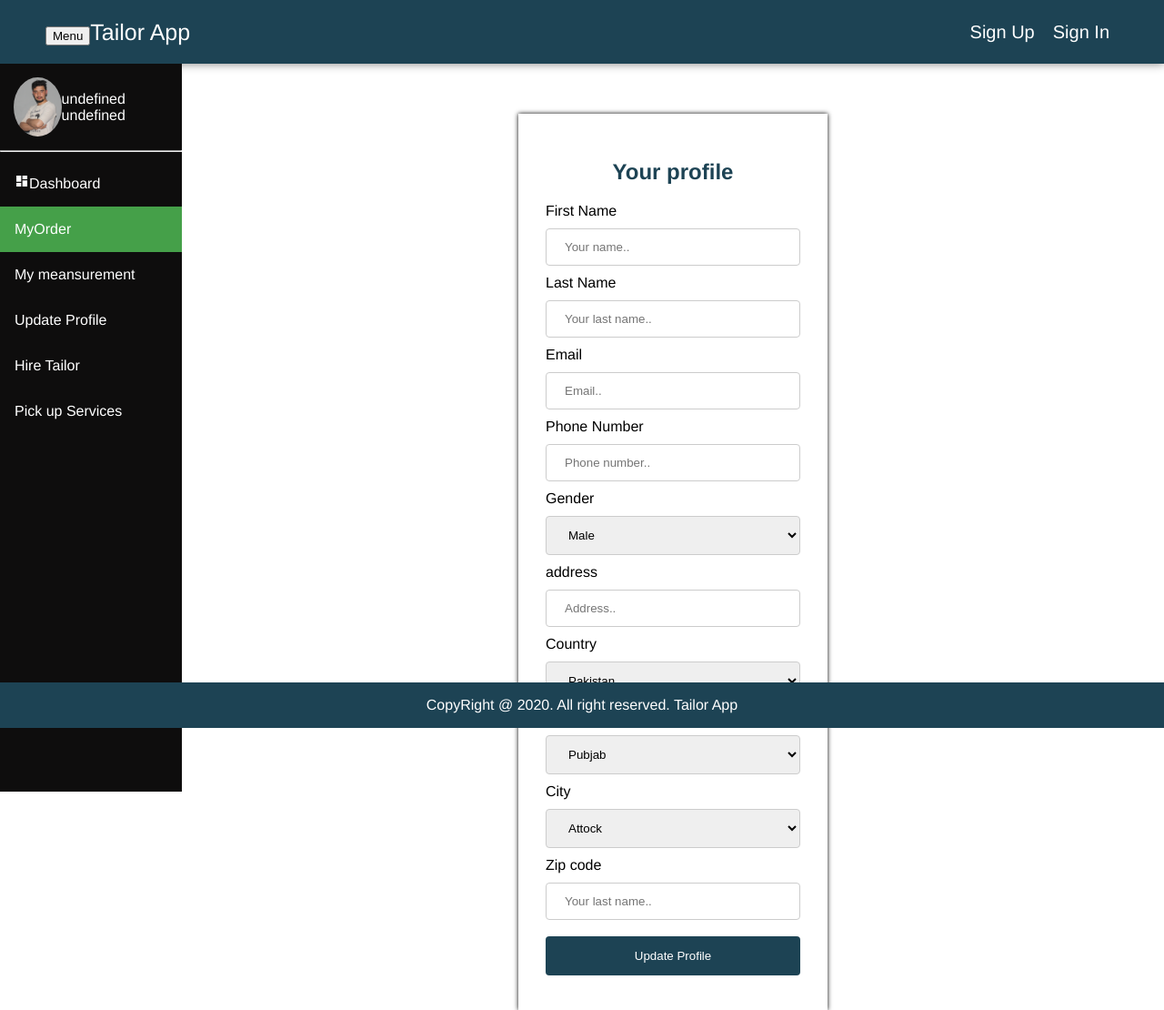
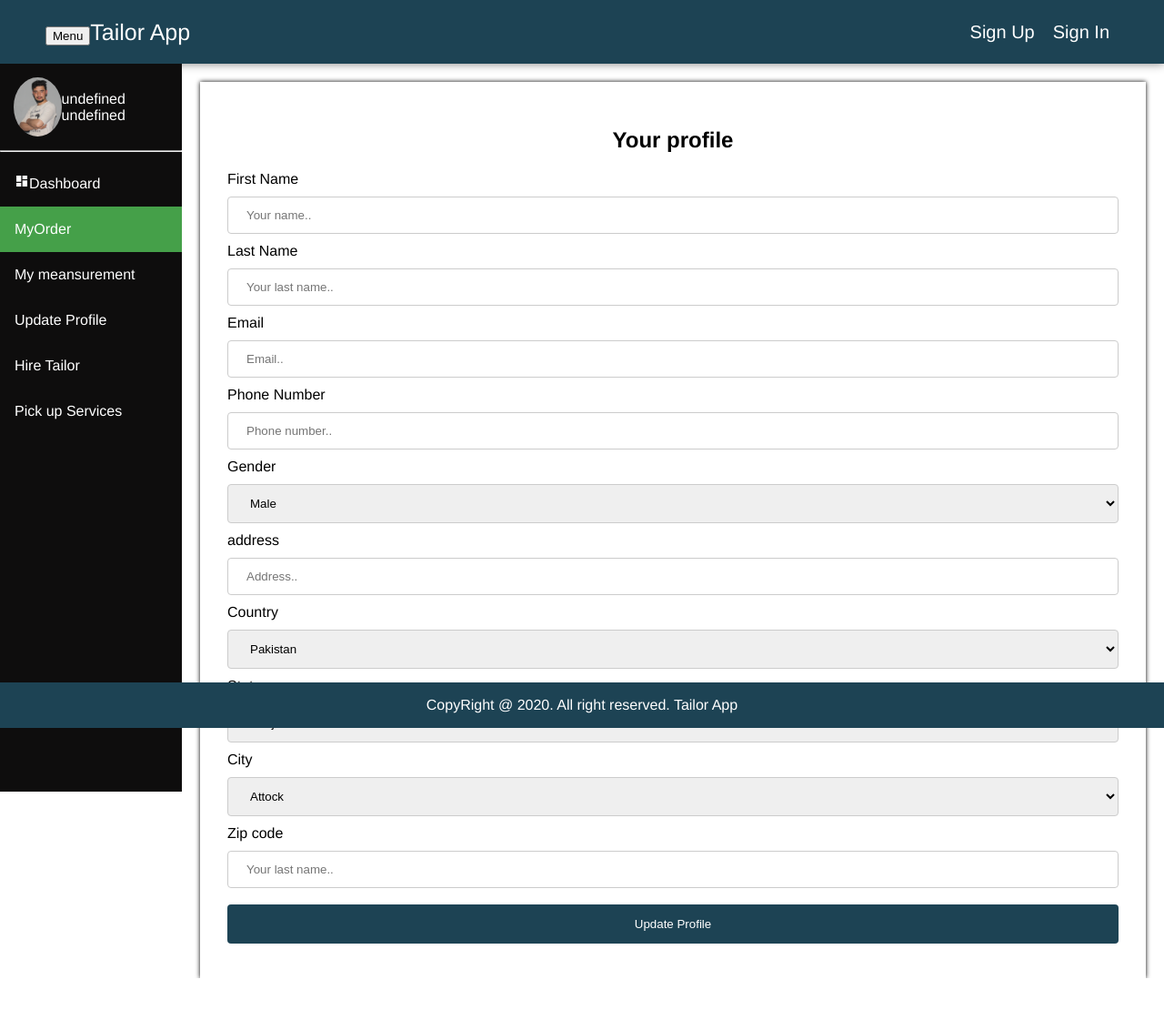
Before and after one commit to Arman-Arzoo/TailorApp-FYP, a React (Create React App) app in the folder tailor-frontend/: page /udashboard/update-profile in a window 1280 px wide. Shown: the whole page at 91% size. After the commit the page ends 1075 px from the top, so only its background shows below. Built offline with nearby package versions, Linux system fonts and the light colour scheme; no server answers.

Commit message:
update documentation of four chapter

```diff
--- a/tailor-frontend/src/App.css
+++ b/tailor-frontend/src/App.css
@@ -474,3 +474,37 @@ div.content {
   padding: 2rem;
   height: 1000px;
 }
+
+
+.form-container-update{
+  display: flex;
+  justify-content: space-around;
+  background-color: white;
+  padding: 3rem;
+  margin: 0 auto;
+  box-shadow: 0 0 5px;
+}
+
+.form-container-update input[type=text],input[type=password],select {
+
+  width: 100%;
+  padding: 12px 20px;
+  margin: 10px 0;
+  /* display: inline-block; */
+  border: 1px solid #ccc;
+  border-radius: 4px;
+  box-sizing: border-box;
+
+}
+
+
+.form-container-update input[type=submit] {
+  width: 100%;
+  background-color:  #1d4354;
+  color: white;
+  padding: 14px 20px;
+  margin: 8px 0;
+  border: none;
+  border-radius: 4px;
+  cursor: pointer;
+}
--- a/tailor-frontend/src/components/UserDashboard/UpdateProfile.js
+++ b/tailor-frontend/src/components/UserDashboard/UpdateProfile.js
@@ -53,7 +53,7 @@ export const UpdateProfile = () => {
   }
 
   return (
-    <div className="form-container">
+    <div className="form-container-update">
       <form onSubmit={updateUser}>
         <h2 className="text-center">Your profile</h2>
         {/* {error && <ErrorNotice message={error} clearError={() => { setError(undefined) }} />} */}
--- a/tailor-frontend/src/context/GlobalContexts.js
+++ b/tailor-frontend/src/context/GlobalContexts.js
@@ -11,8 +11,6 @@ const globalData = {
 export const GlobalContext = createContext(globalData);
 
 // store data
-
-
 
 // provider component
 
```
Also changed, not shown: 2 other files (tests, documents, lock files or other folders).
